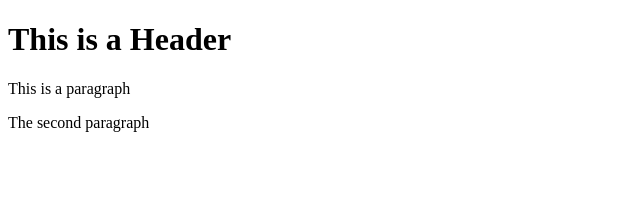
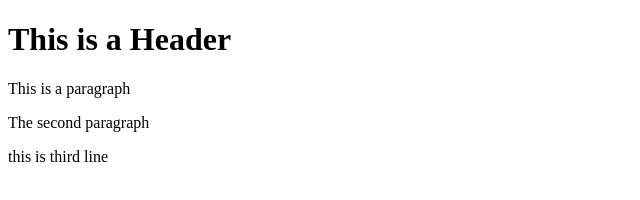
Before and after one commit to rvishalmohan98/Git-test, a website: page index.html in a window 1280 px wide. Shown: the whole page, without its empty margins (0-640 px from the left). Drawn offline with Linux system fonts and the light colour scheme.

Commit message:
Fifth Commit

```diff
--- a/index.html
+++ b/index.html
@@ -7,5 +7,6 @@
 		<h1>This is a Header</h1>
         <p>This is a paragraph</p>
         <p>The second paragraph</p>
+        <p>this is third line</p>
 </body>
 </html>
```
Also changed, not shown: package.json (added, +25 -0 lines), 2 other files.
